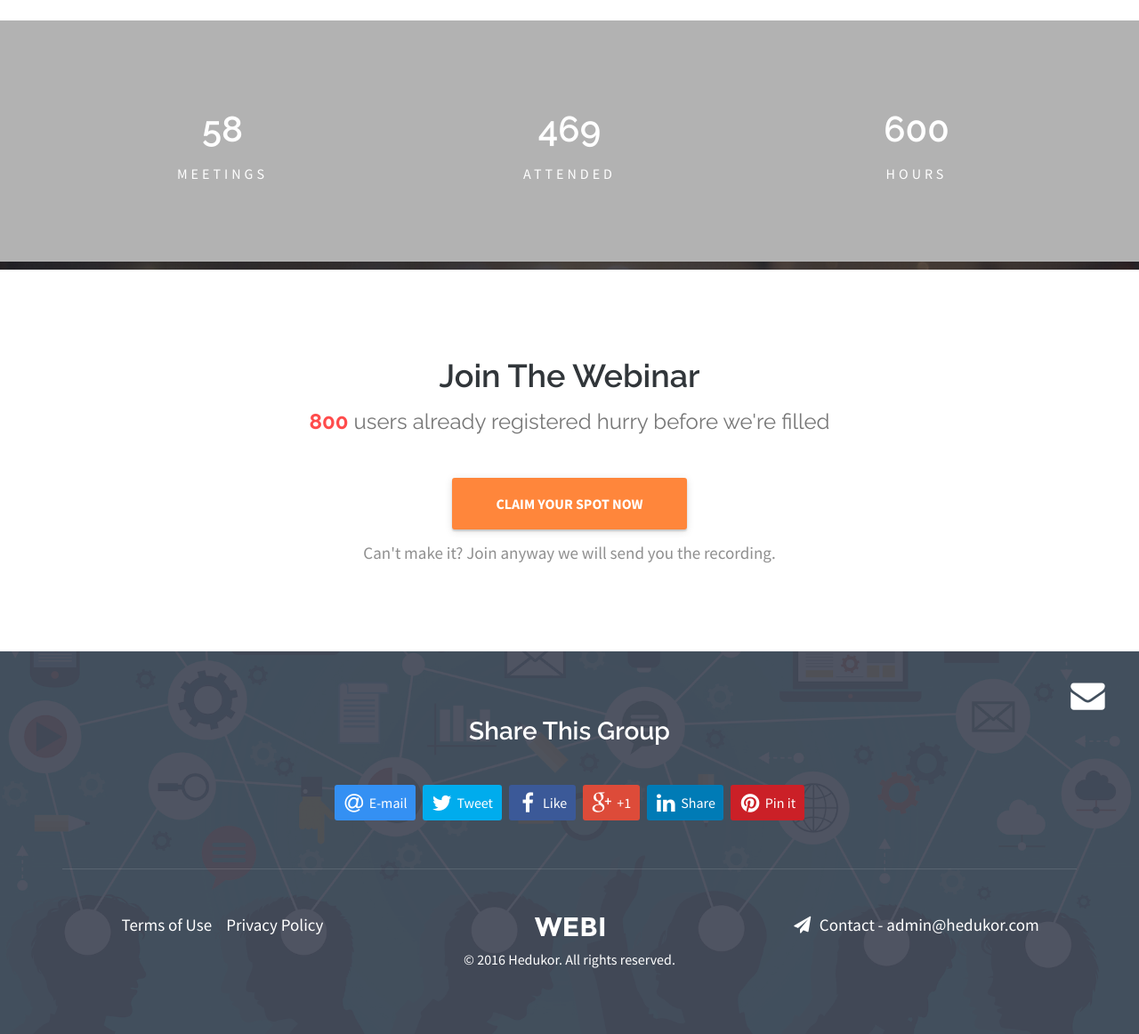
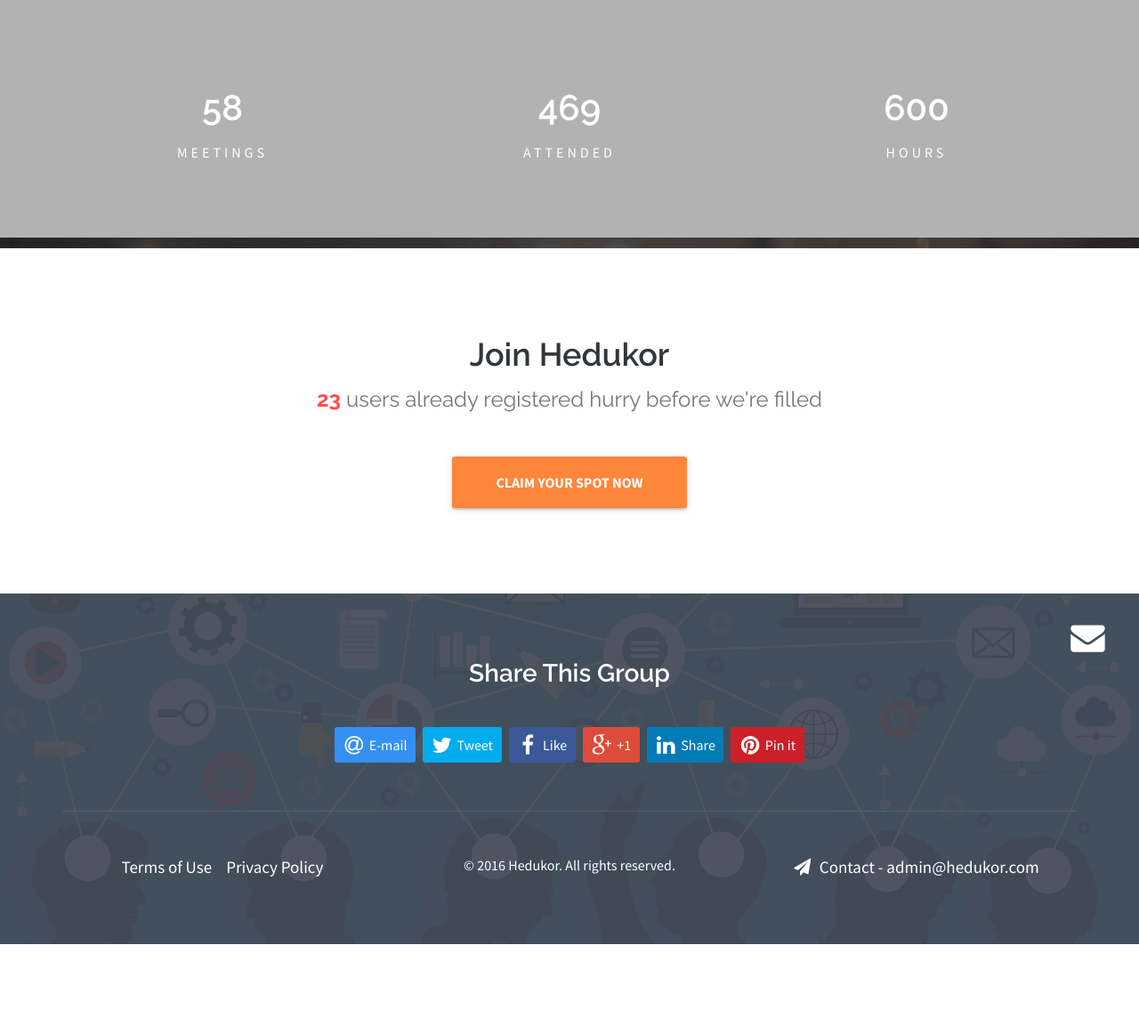
Before and after one commit to hedukor/hedukor.com, a Python web app: template src/templates/index.html in a window 1280 px wide. Shown: the part 2685-3847 px from the top of the page at 89% size. After the commit the page ends 3746 px from the top, so only its background shows below. Run offline with Jinja, Linux system fonts and the light colour scheme; the template is opened without the code that fills it, so the values that code supplies are empty.

Commit message:
removed logo

```diff
--- a/src/static/js/main.js
+++ b/src/static/js/main.js
@@ -61,7 +61,7 @@
     $('.cta').waypoint(function() {
 
         $('.total-number').animateNumber({
-            number: 800, //change value here
+            number: 23, //change value here
             color: '#FF4C4C'
         }, 4000);
 
--- a/src/templates/index.html
+++ b/src/templates/index.html
@@ -71,7 +71,7 @@
 <header class="hero-section" data-stellar-background-ratio="0.1" id="hero-section">
 
   <!--logo-->
-  <a href="" class="logo"><img alt="Hedukor" src="static/img/logo.svg"></a>
+  <!-- <a href="" class="logo"><img alt="Hedukor" src="static/img/logo.svg"></a>  -->
   <!--logo end-->
 
   <!--welcome message-->
@@ -376,13 +376,13 @@
 <section class="cta text-center section-spacing">
   <div class="container">
     <header class="section-header">
-      <h2>Join The Webinar</h2>
+      <h2>Join Hedukor</h2>
       <h3><span class="total-number">0</span> users already registered hurry before we're filled</h3>
     </header>
     <div class="row">
       <div class="col-md-12">
         <div class="cta-btn"> <a href="https://www.eventbrite.com/e/hedukor-meeting-tickets-20209195247" target="_blank" class="btn">CLAIM YOUR SPOT NOW</a>
-          <p>Can't make it? Join anyway we will send you the recording.</p>
+          <!-- <p>Can't make it? Join anyway we will send you the recording.</p> -->
         </div>
       </div>
     </div>
@@ -411,7 +411,7 @@
         <p class="footer-links"><a href="">Terms of Use</a><a href="">Privacy Policy</a></p>
       </div>
       <div class="col-md-4">
-        <p class="footer-logo"><a href=""><img src="static/img/logo.svg" alt="Webi - Webinar Landing Page"></a></p>
+        <!-- <p class="footer-logo"><a href=""><img src="static/img/logo.svg" alt="Webi - Webinar Landing Page"></a></p> -->
         <small>&copy; 2016 Hedukor. All rights reserved.</small> </div>
       <div class="col-md-4">
         <p class="footer-contact"><i class="fa fa-paper-plane"></i>Contact - <a href="mailto:admin@sitename.com?Subject=Hello">admin@hedukor.com</a></p>
```
Also changed, not shown: 3 other files.
